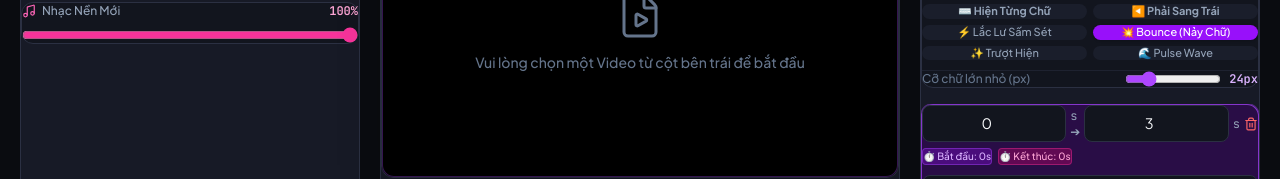
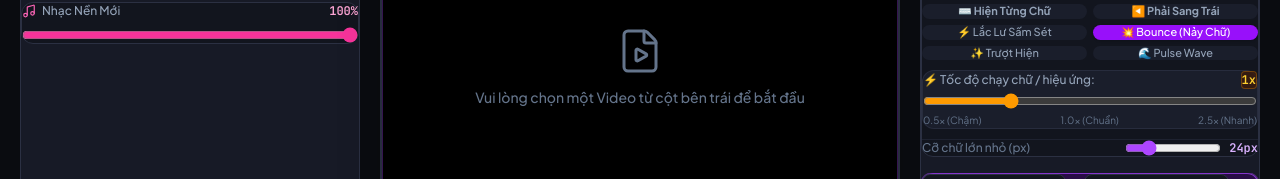
Before and after one commit to Ngoc-MinhLe/video-studio-ai, a React (Vite) app: page / in a window 1280 px wide. Shown: the part 390-569 px from the top of the page. Built offline with nearby package versions, Linux system fonts and the light colour scheme; no server answers.

Commit message:
Feat: Add prominent Animation Speed slider (0.5x to 2.5x) in Column 3 Subtitle panel

```diff
--- a/src/App.jsx
+++ b/src/App.jsx
@@ -1562,6 +1562,29 @@ export default function App() {
               </div>
             </div>
 
+            {/* Tùy Chỉnh Tốc Độ Chạy Hiệu Ứng / Chạy Chữ LED */}
+            <div className="flex flex-col gap-1 p-2.5 bg-[#1a1e2b] rounded-xl border border-[#2b3042]/80 mt-1">
+              <div className="flex justify-between items-center text-xs">
+                <span className="text-[#94a3b8] font-medium flex items-center gap-1">
+                  ⚡ Tốc độ chạy chữ / hiệu ứng:
+                </span>
+                <span className="font-mono text-amber-300 font-bold bg-amber-950/60 px-2 py-0.5 rounded border border-amber-500/30">
+                  {subAnimSpeed}x
+                </span>
+              </div>
+              <input
+                type="range" min="0.5" max="2.5" step="0.1"
+                value={subAnimSpeed}
+                onChange={(e) => setSubAnimSpeed(Number(e.target.value))}
+                className="w-full accent-amber-500 cursor-pointer"
+              />
+              <div className="flex justify-between text-[10px] text-[#64748b] px-0.5">
+                <span>0.5x (Chậm)</span>
+                <span>1.0x (Chuẩn)</span>
+                <span>2.5x (Nhanh)</span>
+              </div>
+            </div>
+
             <div className="flex items-center justify-between pt-2 border-t border-[#2b3042]/50">
               <span className="text-xs text-[#64748b] font-medium">Cỡ chữ lớn nhỏ (px)</span>
               <div className="flex items-center gap-2">
```
